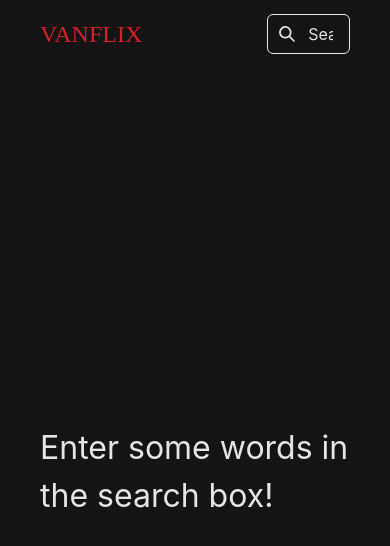
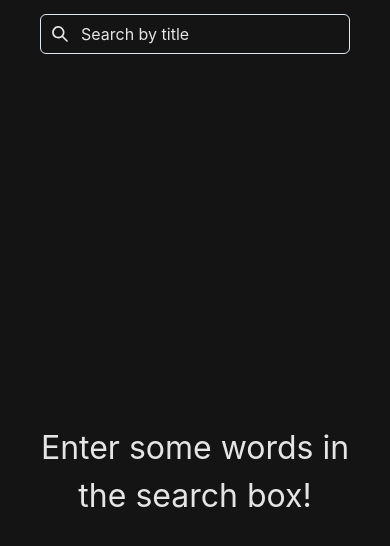
Before and after one commit to BlackStone8960/movie-app, a React (Create React App) app: page / in a window 390 px wide. Shown: the top 546 px of the page. Built offline with nearby package versions, Linux system fonts and the light colour scheme.

Commit message:
Add responsive style

```diff
--- a/src/components/ErrorMsg.tsx
+++ b/src/components/ErrorMsg.tsx
@@ -5,7 +5,9 @@ import { ErrorMsgProps } from "../types/components/ErrorMsg";
 const ErrorMsg = ({ text }: ErrorMsgProps) => {
   return (
     <Center h={`calc(100vh - ${headerHeight})`}>
-      <Text fontSize="32px">{text}</Text>
+      <Text fontSize="32px" textAlign="center">
+        {text}
+      </Text>
     </Center>
   );
 };
--- a/src/components/Header.tsx
+++ b/src/components/Header.tsx
@@ -7,6 +7,7 @@ import {
   InputLeftElement,
   InputRightElement,
   Text,
+  useBreakpointValue,
 } from "@chakra-ui/react";
 import { useEffect, useState } from "react";
 import { headerHeight, horizontalMargin } from "../constants/length";
@@ -17,6 +18,7 @@ import { setPage } from "../redux/slices/page";
 const Header = () => {
   const dispatch = useAppDispatch();
   const [title, setTitle] = useState("");
+  const isMobile = useBreakpointValue({ base: true, md: false });
 
   useEffect(() => {
     // Retrieve contents each time the search term is updated.
@@ -36,11 +38,13 @@ const Header = () => {
       bgColor="bgBlack"
     >
       <HStack h="100%">
-        <Box mr="30vw">
-          <Text fontFamily="Bebas Neue" fontSize="24px" color="vanflixRed">
-            VANFLIX
-          </Text>
-        </Box>
+        {!isMobile && (
+          <Box mr="30vw">
+            <Text fontFamily="Bebas Neue" fontSize="24px" color="vanflixRed">
+              VANFLIX
+            </Text>
+          </Box>
+        )}
         <InputGroup w="500px">
           <InputLeftElement>
             <SearchIcon />
```
